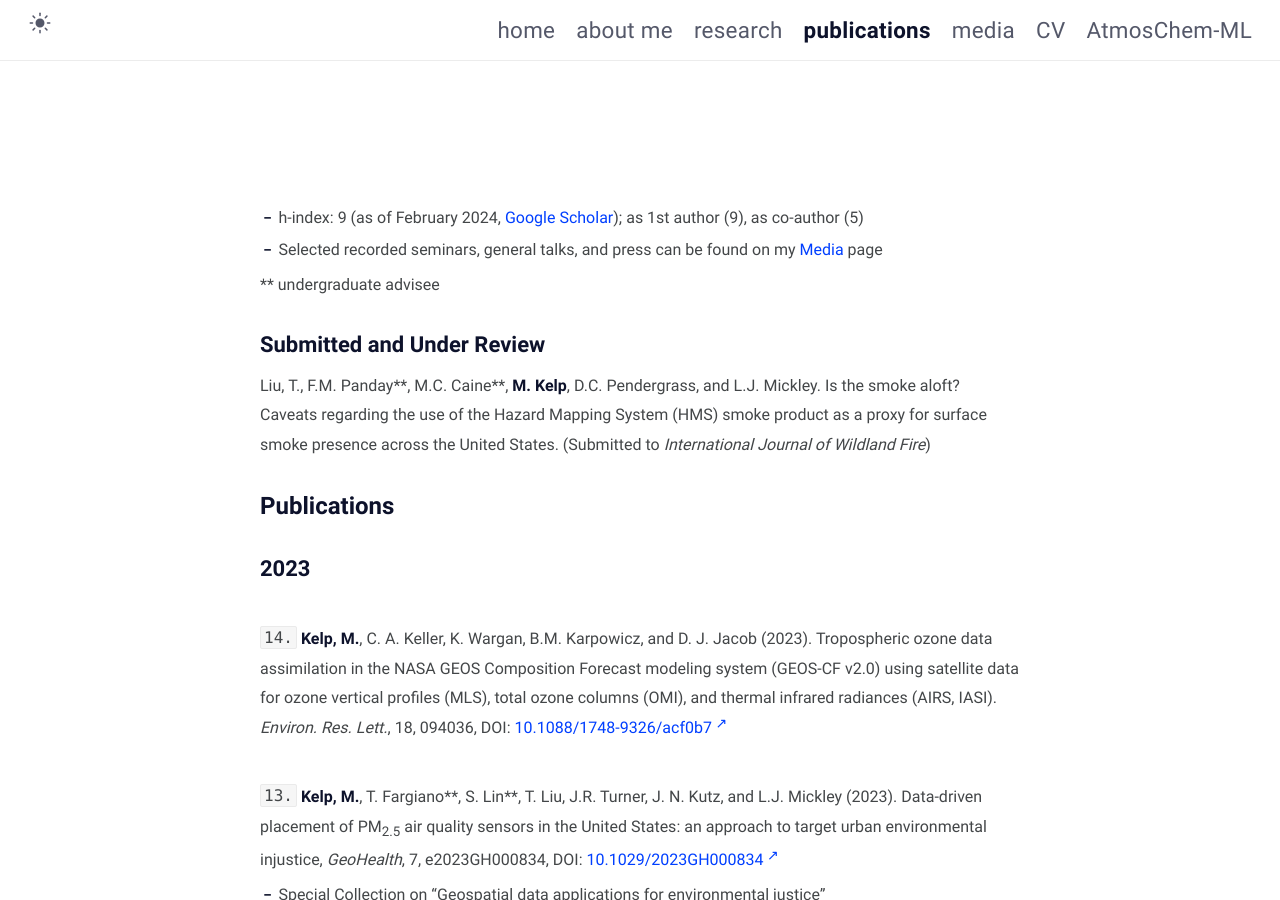
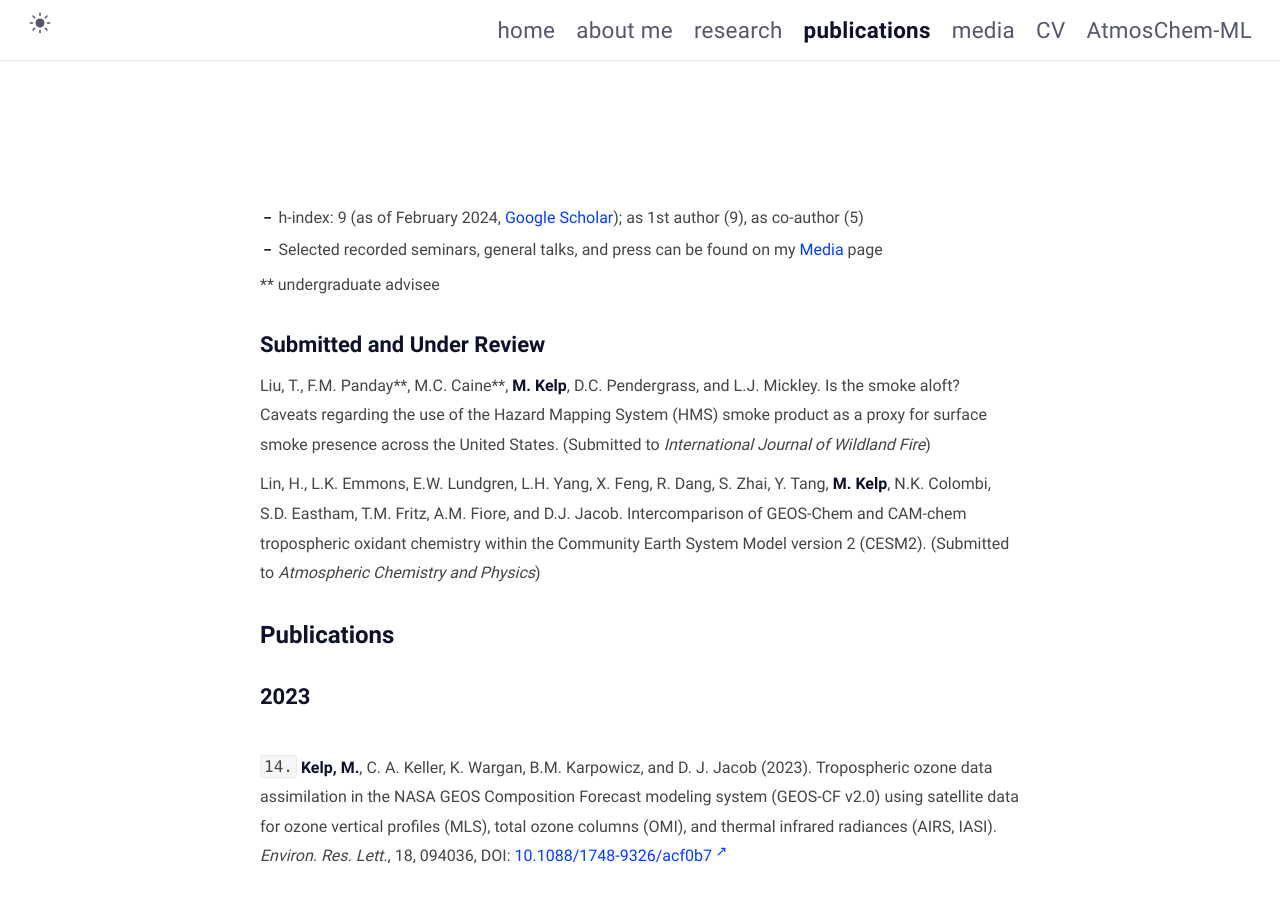
Before and after one commit to mkelp/mkelp.github.io, a Jekyll site: the page built from publications.md, in a window 1280 px wide and 900 px high. Built offline with Jekyll 4.4.1, drawn with Linux system fonts in a browser that asks for light colours.

Commit message:
feb2024d

```diff
--- a/publications.md
+++ b/publications.md
@@ -19,6 +19,7 @@
 
 Liu, T., F.M. Panday\*\*, M.C. Caine\*\*, **M. Kelp**, D.C. Pendergrass, and L.J. Mickley. Is the smoke aloft? Caveats regarding the use of the Hazard Mapping System (HMS) smoke product as a proxy for surface smoke presence across the United States. (Submitted to *International Journal of Wildland Fire*)
 
+Lin, H., L.K. Emmons, E.W. Lundgren, L.H. Yang, X. Feng, R. Dang, S. Zhai, Y. Tang, **M. Kelp**, N.K. Colombi, S.D. Eastham, T.M. Fritz, A.M. Fiore, and D.J. Jacob. Intercomparison of GEOS-Chem and CAM-chem tropospheric oxidant chemistry within the Community Earth System Model version 2 (CESM2). (Submitted to *Atmospheric Chemistry and Physics*)
 
 <!-- # Publications In-Prep, Submitted, and Under Review -->
 
```
Also changed, not shown: 2 other files.
